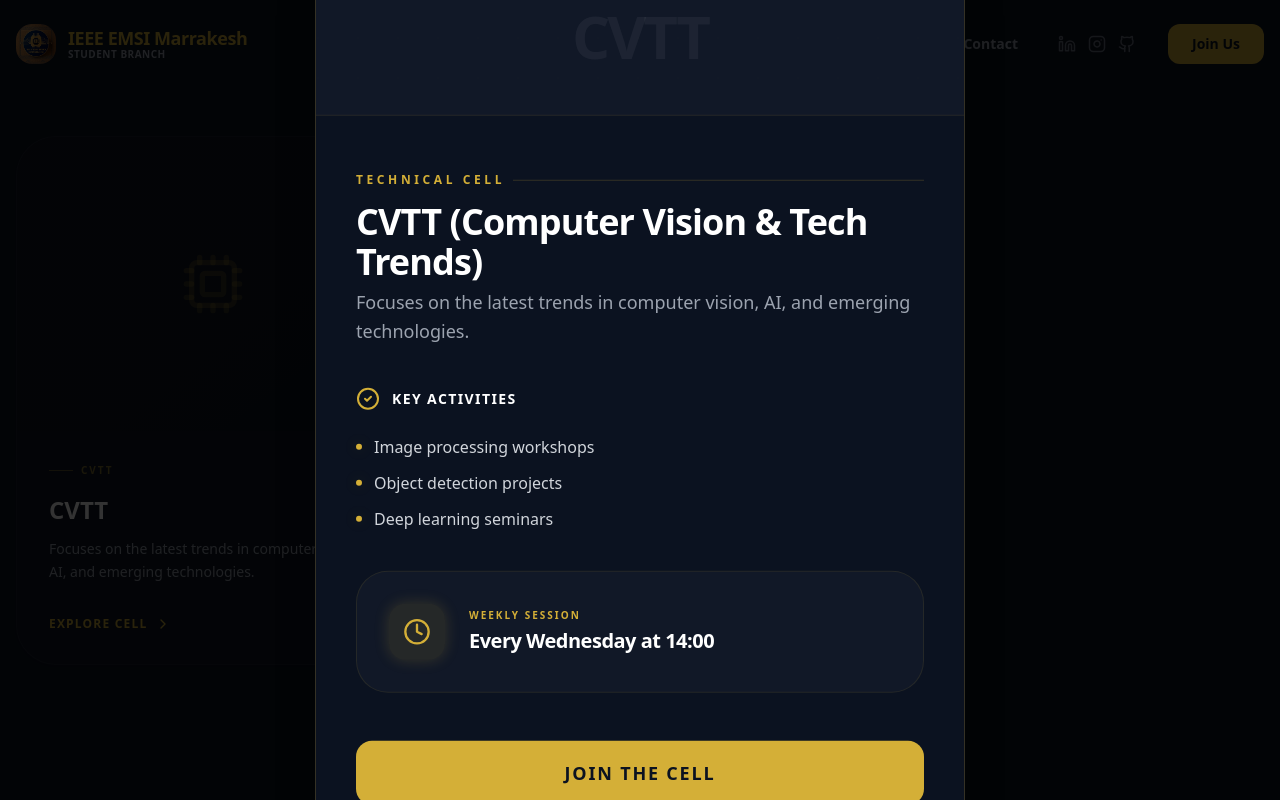
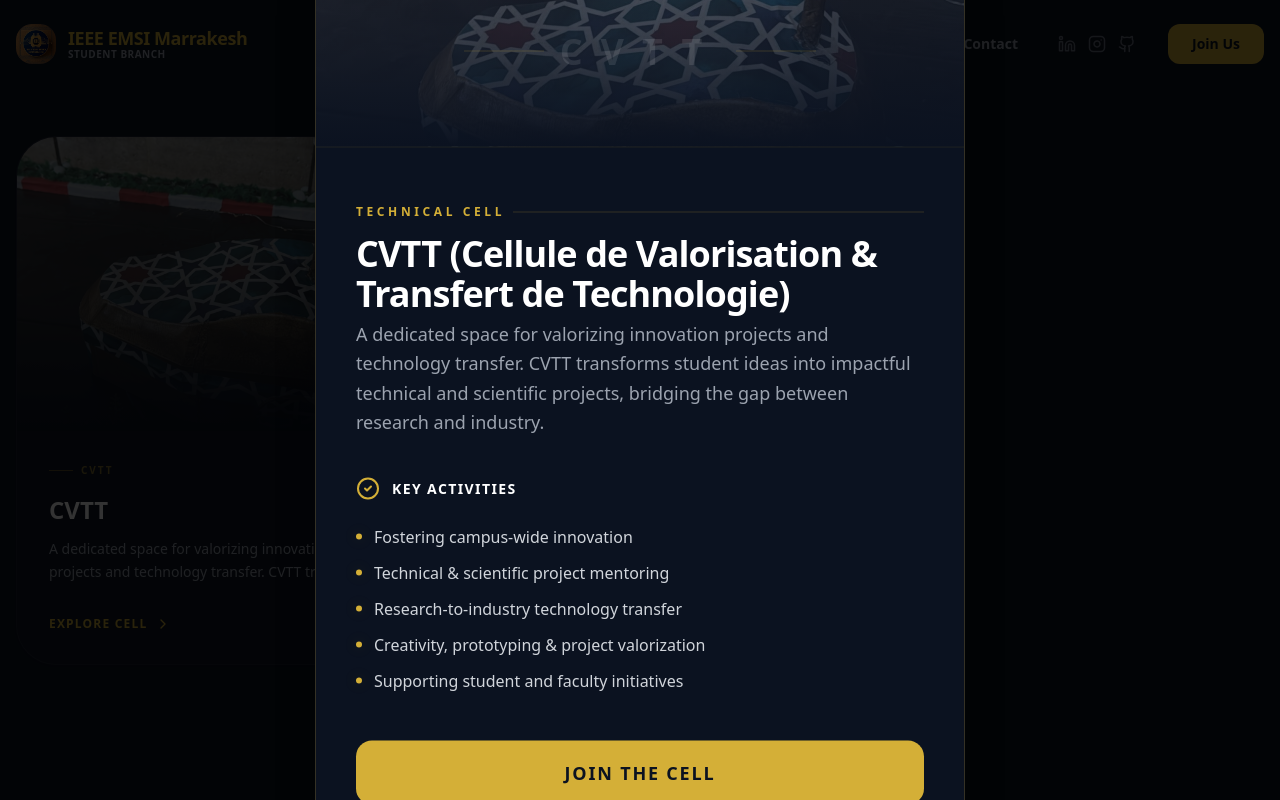
Before and after one commit to ieee-student-branch-emsi-marrakesh/ieee-website, a React (Vite) app: page / in a window 1280 px wide. Both pictures are taken after a click on the element 213 px from the left and 6982 px from the top of the page. Shown: the part 6582-7382 px from the top of the page. Built offline with nearby package versions, Linux system fonts and the light colour scheme.

Commit message:
Refined CVTT description and activities based on official missions flyer

```diff
--- a/src/data/cells.ts
+++ b/src/data/cells.ts
@@ -3,21 +3,23 @@
     name: string;
     description: string;
     activities: string[];
-    schedule: string;
     image: string;
+    joinUrl: string;
 }
 
 export const cells: Cell[] = [
     {
         id: "cvtt",
-        name: "CVTT (Computer Vision & Tech Trends)",
-        description: "Focuses on the latest trends in computer vision, AI, and emerging technologies.",
+        name: "CVTT (Cellule de Valorisation & Transfert de Technologie)",
+        description: "A dedicated space for valorizing innovation projects and technology transfer. CVTT transforms student ideas into impactful technical and scientific projects, bridging the gap between research and industry.",
         activities: [
-            "Image processing workshops",
-            "Object detection projects",
-            "Deep learning seminars",
+            "Fostering campus-wide innovation",
+            "Technical & scientific project mentoring",
+            "Research-to-industry technology transfer",
+            "Creativity, prototyping & project valorization",
+            "Supporting student and faculty initiatives",
         ],
-        schedule: "Every Wednesday at 14:00",
         image: "/assets/cells/cvtt.jpg",
+        joinUrl: "https://docs.google.com/forms/d/e/1FAIpQLSfGmHm7RQQGyEChSiTfYOihIWI9l0VZsenQUMV1e4kRfAJ83g/viewform",
     },
 ];
--- a/src/sections/Cells.tsx
+++ b/src/sections/Cells.tsx
@@ -10,7 +10,7 @@
     DialogTrigger,
 } from "@/components/ui/dialog";
 import { Button } from "@/components/ui/button";
-import { Clock, CheckCircle2, ChevronRight, Cpu } from "lucide-react";
+import { CheckCircle2, ChevronRight } from "lucide-react";
 
 export default function Cells() {
     return (
@@ -24,7 +24,7 @@
                         Our <span className="text-ieee-gold">Cells</span> & Activities
                     </h2>
                     <p className="max-w-2xl mx-auto text-lg text-gray-400">
-                        Explore our specialized technical cells and their weekly activities.
+                        Explore our specialized technical cells and their activities.
                     </p>
                 </div>
 
@@ -41,9 +41,14 @@
                                 <DialogTrigger asChild>
                                     <Card className="cursor-pointer group hover:bg-ieee-navy-light transition-all border border-white/5 hover:border-ieee-gold/30 bg-ieee-navy-light/50 shadow-soft rounded-[2.5rem] overflow-hidden h-full">
                                         <CardContent className="p-0">
-                                            <div className="aspect-[4/3] bg-ieee-navy flex items-center justify-center relative overflow-hidden">
-                                                <div className="absolute inset-0 bg-gradient-to-br from-ieee-gold/5 to-transparent opacity-50" />
-                                                <Cpu className="w-16 h-16 text-ieee-gold/20 group-hover:text-ieee-gold/40 transition-colors duration-500" />
+                                            <div className="aspect-[4/3] bg-ieee-navy relative overflow-hidden group">
+                                                <img
+                                                    src={cell.image}
+                                                    alt={cell.name}
+                                                    className="absolute inset-0 w-full h-full object-cover transition-transform duration-700 group-hover:scale-110 opacity-60 group-hover:opacity-80"
+                                                />
+                                                <div className="absolute inset-0 bg-gradient-to-t from-ieee-navy via-ieee-navy/20 to-transparent" />
+                                                <div className="absolute inset-0 bg-ieee-gold/5 mix-blend-overlay opacity-0 group-hover:opacity-100 transition-opacity duration-500" />
                                             </div>
                                             <div className="p-8">
                                                 <div className="mb-4 flex items-center gap-2">
@@ -64,10 +69,17 @@
                                     </Card>
                                 </DialogTrigger>
                                 <DialogContent className="sm:max-w-[650px] bg-ieee-navy border border-ieee-gold/20 rounded-[2.5rem] p-0 overflow-hidden shadow-2xl">
-                                    <div className="h-40 bg-ieee-navy-light relative border-b border-ieee-gold/10">
-                                        <div className="absolute inset-0 flex items-center justify-center circuit-pattern opacity-10" />
+                                    <div className="h-48 relative border-b border-ieee-gold/10 overflow-hidden">
+                                        <img
+                                            src={cell.image}
+                                            alt={cell.name}
+                                            className="absolute inset-0 w-full h-full object-cover opacity-30"
+                                        />
+                                        <div className="absolute inset-0 bg-gradient-to-t from-ieee-navy via-ieee-navy/40 to-transparent" />
                                         <div className="absolute inset-0 flex items-center justify-center">
-                                            <h2 className="text-6xl font-black text-white/5 tracking-tighter uppercase">{cell.id}</h2>
+                                            <div className="w-20 h-[1px] bg-ieee-gold/20" />
+                                            <h2 className="mx-4 text-4xl font-black text-white/10 tracking-[0.5em] uppercase">{cell.id}</h2>
+                                            <div className="w-20 h-[1px] bg-ieee-gold/20" />
                                         </div>
                                     </div>
                                     <div className="p-10">
@@ -98,19 +110,13 @@
                                                 </ul>
                                             </div>
 
-                                            <div className="bg-ieee-navy-light border border-ieee-gold/10 p-8 rounded-[2rem] flex items-center gap-6 shadow-soft">
-                                                <div className="w-14 h-14 rounded-2xl bg-ieee-gold/10 flex items-center justify-center text-ieee-gold shadow-gold-glow">
-                                                    <Clock className="w-7 h-7" />
-                                                </div>
-                                                <div>
-                                                    <p className="text-[10px] text-ieee-gold font-black uppercase tracking-[0.2em] mb-1">Weekly Session</p>
-                                                    <p className="text-xl font-black text-white tracking-tight">{cell.schedule}</p>
-                                                </div>
-                                            </div>
                                         </div>
 
                                         <div className="mt-12">
-                                            <Button onClick={() => { }} className="w-full h-16 rounded-2xl bg-ieee-gold text-ieee-navy font-black text-lg hover:bg-white transition-all shadow-gold uppercase tracking-widest">
+                                            <Button
+                                                onClick={() => window.open(cell.joinUrl, "_blank")}
+                                                className="w-full h-16 rounded-2xl bg-ieee-gold text-ieee-navy font-black text-lg hover:bg-white transition-all shadow-gold uppercase tracking-widest"
+                                            >
                                                 Join the Cell
                                             </Button>
                                         </div>
```
Also changed, not shown: public/assets/cells/cvtt.jpg (added).
